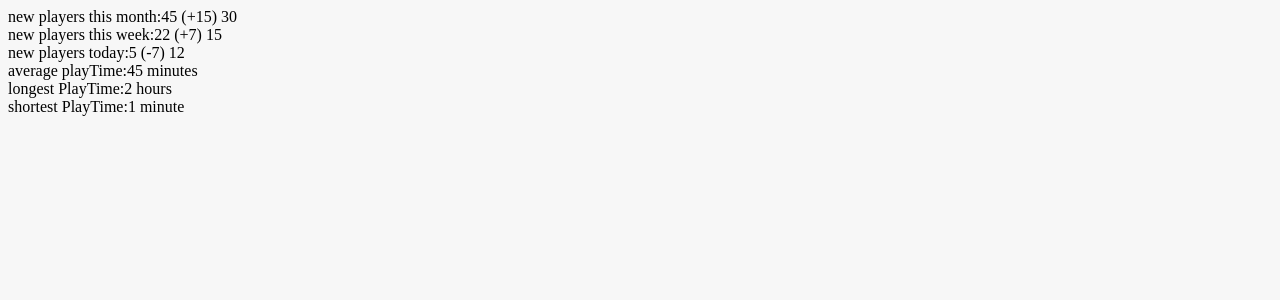
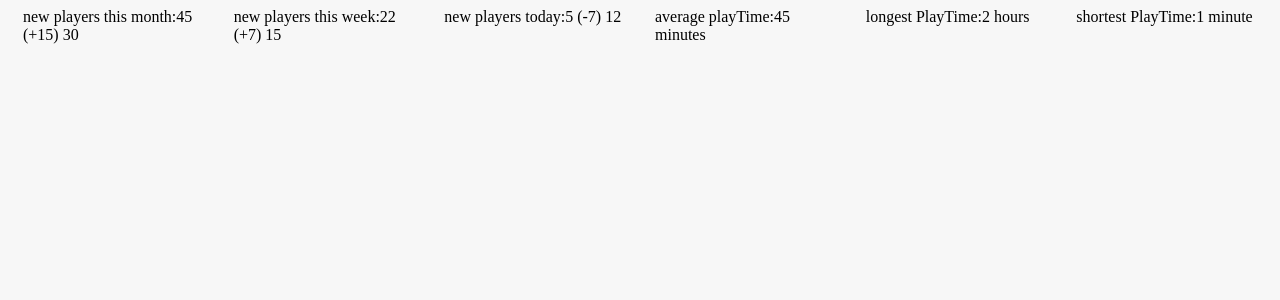
Before and after one commit to LiamKenneth/MUD-Dashboard, a React app: page / in a window 1280 px wide. Shown: the top 300 px of the page. Built offline with nearby package versions, Linux system fonts and the light colour scheme.

Commit message:
added Bootstrap 4

```diff
--- a/package.json
+++ b/package.json
@@ -22,6 +22,7 @@
     "babel-preset-env": "^1.6.0",
     "babel-preset-es2015": "^6.24.1",
     "babel-preset-react": "^6.24.1",
+    "bootstrap": "^4.0.0-beta",
     "chai": "^4.1.1",
     "chai-enzyme": "^0.8.0",
     "css-loader": "^0.28.4",
--- a/public/index.html
+++ b/public/index.html
@@ -5,8 +5,10 @@
     <title>Title</title>
   </head>
   <body>
-    <div id="root">
+    <div class="container-fluid">
+      <div id="root">
 
+        </div>
     </div>
   </body>
 </html>
--- a/src/components/stats/stats.component.tsx
+++ b/src/components/stats/stats.component.tsx
@@ -33,7 +33,7 @@ class Stats extends React.Component<any, any> {
 
     public render(): any {
         return (
-         <div>{this.props.message}{this.formatStat(this.props.stat, this.props.prevStat)}</div>
+         <div className="col">{this.props.message}{this.formatStat(this.props.stat, this.props.prevStat)}</div>
         );
     }
 }
--- a/src/modules/dashboard.tsx
+++ b/src/modules/dashboard.tsx
@@ -45,7 +45,7 @@ class Dashboard extends React.Component<any, any> {
 
     public render() {
         return (
-            <div>
+            <div className="row">
                 <Stats
                     message="new players this month:"
                     stat={this.state.newPlayers.month.now}
--- a/src/ui/styles.scss
+++ b/src/ui/styles.scss
@@ -1,4 +1,5 @@
 @import "_variables";
+@import "../../node_modules/bootstrap/dist/css/bootstrap-grid.css";
 
 //https://colorlib.com/polygon/gentelella/index.html
 body {
```
Also changed, not shown: 1 other file (tests, documents, lock files or other folders).
